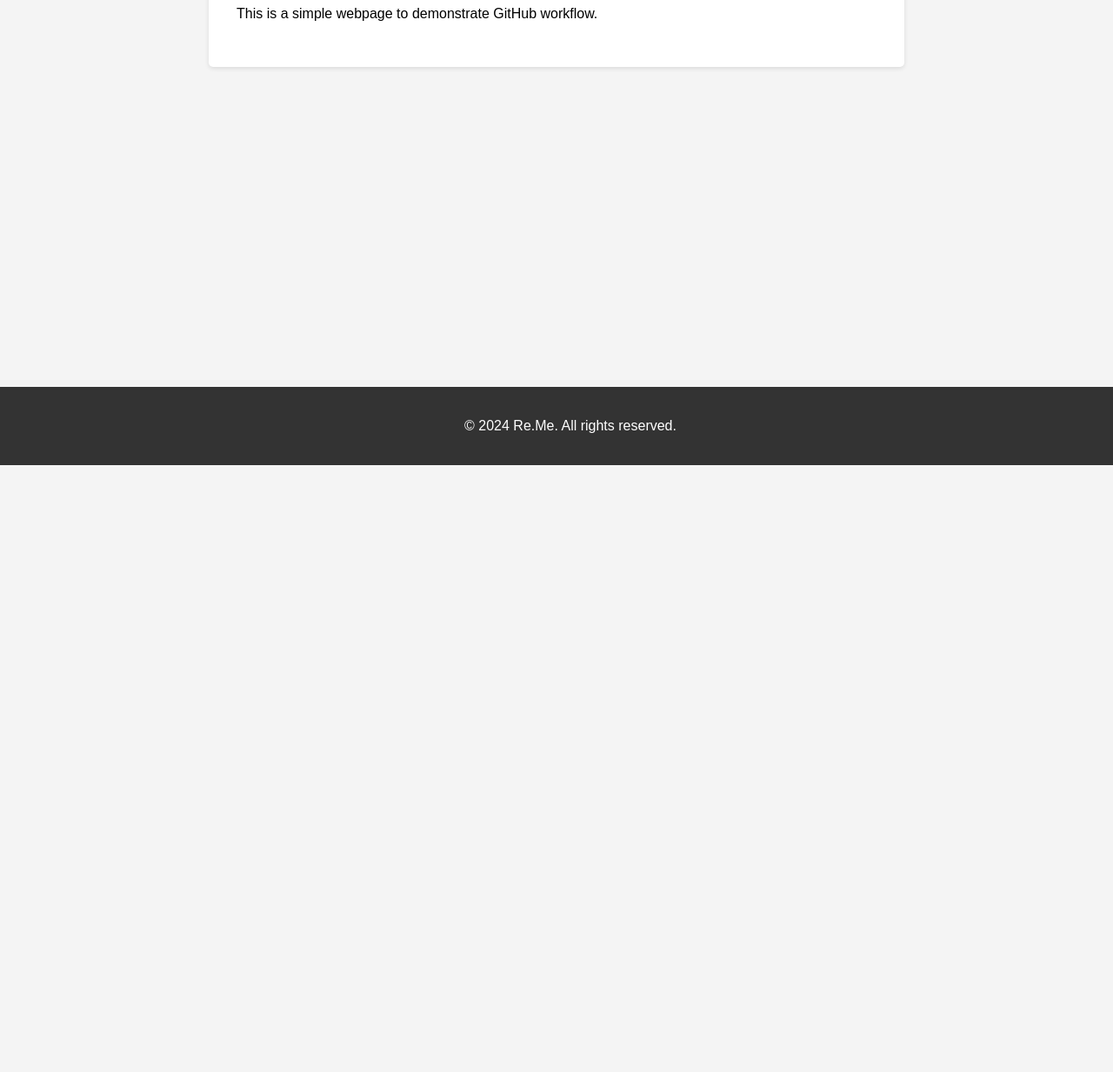
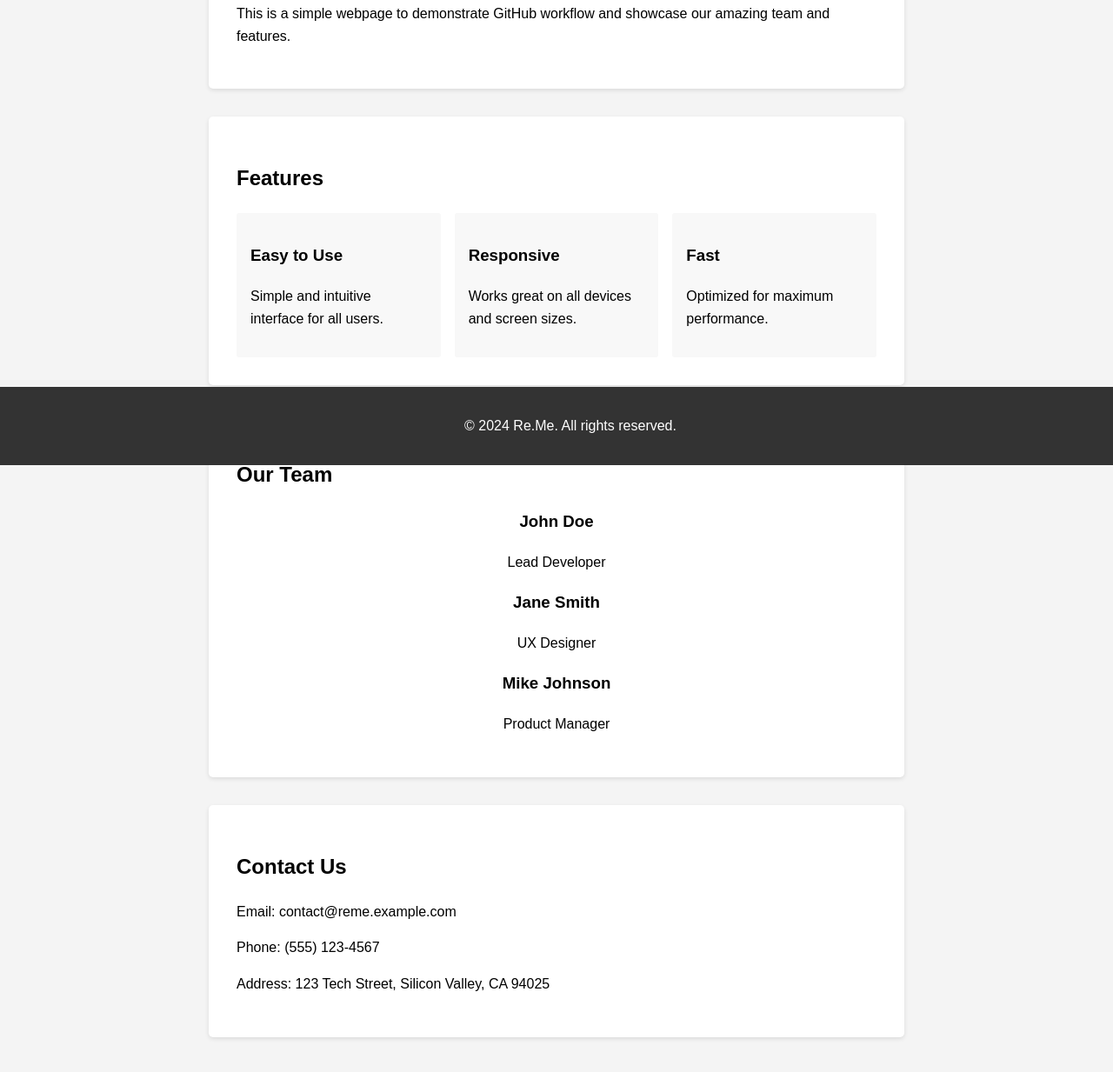
Before and after one commit to Elirank1/Re.Me-test, a plain HTML site: page index.html in a window 1280 px wide. Shown: the part 265-1498 px from the top of the page at 87% size. Before the commit the page ends 800 px from the top, so only its background shows below. Drawn offline with Linux system fonts and the light colour scheme.

Commit message:
Add more content sections

```diff
--- a/index.html
+++ b/index.html
@@ -22,12 +22,14 @@
             max-width: 800px;
             margin: 2rem auto;
             padding: 0 1rem;
+            padding-bottom: 6rem;
         }
         section {
             background-color: white;
             padding: 2rem;
             border-radius: 5px;
             box-shadow: 0 2px 5px rgba(0,0,0,0.1);
+            margin-bottom: 2rem;
         }
         footer {
             text-align: center;
@@ -38,6 +40,20 @@
             bottom: 0;
             width: 100%;
         }
+        .feature-grid {
+            display: grid;
+            grid-template-columns: repeat(auto-fit, minmax(200px, 1fr));
+            gap: 1rem;
+        }
+        .feature-item {
+            padding: 1rem;
+            background-color: #f8f8f8;
+            border-radius: 3px;
+        }
+        .team-member {
+            text-align: center;
+            margin: 1rem 0;
+        }
     </style>
 </head>
 <body>
@@ -47,7 +63,48 @@
     <main>
         <section>
             <h2>About Us</h2>
-            <p>This is a simple webpage to demonstrate GitHub workflow.</p>
+            <p>This is a simple webpage to demonstrate GitHub workflow and showcase our amazing team and features.</p>
+        </section>
+
+        <section>
+            <h2>Features</h2>
+            <div class="feature-grid">
+                <div class="feature-item">
+                    <h3>Easy to Use</h3>
+                    <p>Simple and intuitive interface for all users.</p>
+                </div>
+                <div class="feature-item">
+                    <h3>Responsive</h3>
+                    <p>Works great on all devices and screen sizes.</p>
+                </div>
+                <div class="feature-item">
+                    <h3>Fast</h3>
+                    <p>Optimized for maximum performance.</p>
+                </div>
+            </div>
+        </section>
+
+        <section>
+            <h2>Our Team</h2>
+            <div class="team-member">
+                <h3>John Doe</h3>
+                <p>Lead Developer</p>
+            </div>
+            <div class="team-member">
+                <h3>Jane Smith</h3>
+                <p>UX Designer</p>
+            </div>
+            <div class="team-member">
+                <h3>Mike Johnson</h3>
+                <p>Product Manager</p>
+            </div>
+        </section>
+
+        <section>
+            <h2>Contact Us</h2>
+            <p>Email: contact@reme.example.com</p>
+            <p>Phone: (555) 123-4567</p>
+            <p>Address: 123 Tech Street, Silicon Valley, CA 94025</p>
         </section>
     </main>
     <footer>
```
